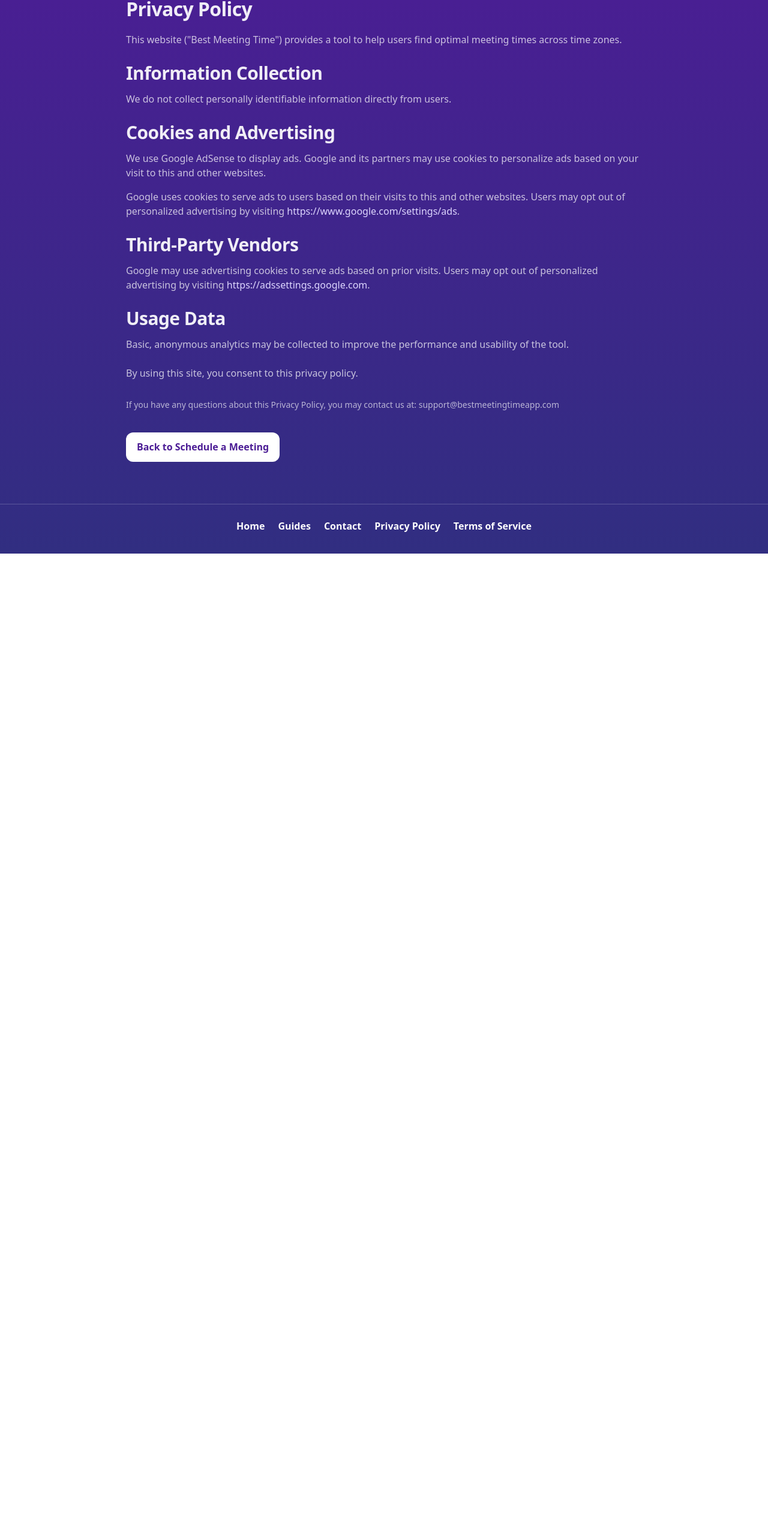
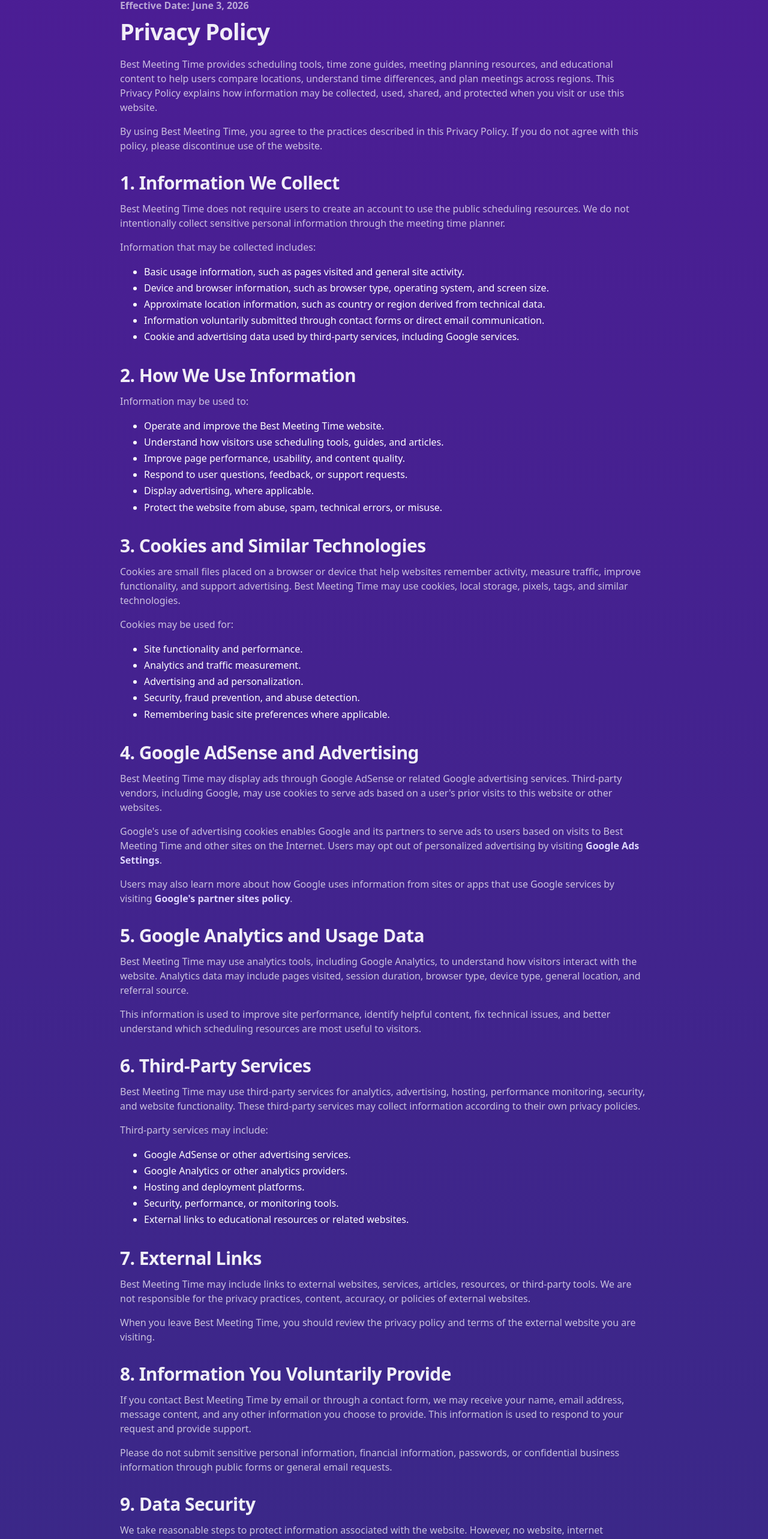
Before and after one commit to techtalk1282/Best-Meeting-Time, a Next.js app: page /privacy-policy in a window 1280 px wide. Shown: the part 115-2681 px from the top of the page at 60% size. Before the commit the page ends 1038 px from the top, so only its background shows below. Built offline with nearby package versions, Linux system fonts and the light colour scheme.

Commit message:
Expand privacy policy for AdSense trust and advertising disclosures
Expanded the privacy policy to include more comprehensive information on cookies, analytics, advertising, and data security, while maintaining site navigation and footer.

```diff
--- a/app/privacy-policy/page.tsx
+++ b/app/privacy-policy/page.tsx
@@ -1,13 +1,13 @@
 /**
  * File: app/privacy-policy/page.tsx
- * Version: v1.2
+ * Version: v1.3 (EXPANDED ADSENSE TRUST PRIVACY POLICY)
  * Purpose:
- * - Privacy policy page required for AdSense approval
- * - Adds site navigation and footer so the legal page is not isolated
- * - Preserves existing AdSense privacy wording
+ * - Replace short placeholder privacy policy with a more complete publisher-style policy
+ * - Add stronger sections for cookies, analytics, advertising, third-party vendors, external links, data security, children, and updates
+ * - Keep site navigation and footer intact
  *
  * Rollback:
- * - Revert to v1.1 if the legal page layout causes any visual regression
+ * - Revert to v1.2 if this expanded privacy policy causes any visual or content issue
  */
 
 import Link from "next/link";
@@ -64,77 +64,247 @@ export default function PrivacyPolicy() {
 
       <section
         style={{
-          maxWidth: "900px",
+          maxWidth: "920px",
           margin: "0 auto",
           padding: "40px 20px 70px",
-          lineHeight: "1.6",
+          lineHeight: "1.7",
         }}
       >
-        <h1 style={{ fontSize: "32px", fontWeight: "bold", marginBottom: "20px" }}>
+        <p style={{ opacity: 0.85, marginBottom: "10px", fontWeight: 700 }}>
+          Effective Date: June 3, 2026
+        </p>
+
+        <h1 style={{ fontSize: "38px", fontWeight: 900, marginBottom: "20px" }}>
           Privacy Policy
         </h1>
 
         <p>
-          This website ("Best Meeting Time") provides a tool to help users find optimal meeting
-          times across time zones.
-        </p>
-
-        <h2 style={{ marginTop: "24px" }}>Information Collection</h2>
-        <p>We do not collect personally identifiable information directly from users.</p>
-
-        <h2 style={{ marginTop: "24px" }}>Cookies and Advertising</h2>
-        <p>
-          We use Google AdSense to display ads. Google and its partners may use cookies to
-          personalize ads based on your visit to this and other websites.
+          Best Meeting Time provides scheduling tools, time zone guides, meeting planning resources,
+          and educational content to help users compare locations, understand time differences, and
+          plan meetings across regions. This Privacy Policy explains how information may be collected,
+          used, shared, and protected when you visit or use this website.
         </p>
 
         <p>
-          Google uses cookies to serve ads to users based on their visits to this and other
-          websites. Users may opt out of personalized advertising by visiting{" "}
+          By using Best Meeting Time, you agree to the practices described in this Privacy Policy. If
+          you do not agree with this policy, please discontinue use of the website.
+        </p>
+
+        <h2 style={{ marginTop: "30px" }}>1. Information We Collect</h2>
+        <p>
+          Best Meeting Time does not require users to create an account to use the public scheduling
+          resources. We do not intentionally collect sensitive personal information through the meeting
+          time planner.
+        </p>
+
+        <p>Information that may be collected includes:</p>
+
+        <ul>
+          <li>Basic usage information, such as pages visited and general site activity.</li>
+          <li>Device and browser information, such as browser type, operating system, and screen size.</li>
+          <li>Approximate location information, such as country or region derived from technical data.</li>
+          <li>Information voluntarily submitted through contact forms or direct email communication.</li>
+          <li>Cookie and advertising data used by third-party services, including Google services.</li>
+        </ul>
+
+        <h2 style={{ marginTop: "30px" }}>2. How We Use Information</h2>
+        <p>Information may be used to:</p>
+
+        <ul>
+          <li>Operate and improve the Best Meeting Time website.</li>
+          <li>Understand how visitors use scheduling tools, guides, and articles.</li>
+          <li>Improve page performance, usability, and content quality.</li>
+          <li>Respond to user questions, feedback, or support requests.</li>
+          <li>Display advertising, where applicable.</li>
+          <li>Protect the website from abuse, spam, technical errors, or misuse.</li>
+        </ul>
+
+        <h2 style={{ marginTop: "30px" }}>3. Cookies and Similar Technologies</h2>
+        <p>
+          Cookies are small files placed on a browser or device that help websites remember activity,
+          measure traffic, improve functionality, and support advertising. Best Meeting Time may use
+          cookies, local storage, pixels, tags, and similar technologies.
+        </p>
+
+        <p>Cookies may be used for:</p>
+
+        <ul>
+          <li>Site functionality and performance.</li>
+          <li>Analytics and traffic measurement.</li>
+          <li>Advertising and ad personalization.</li>
+          <li>Security, fraud prevention, and abuse detection.</li>
+          <li>Remembering basic site preferences where applicable.</li>
+        </ul>
+
+        <h2 style={{ marginTop: "30px" }}>4. Google AdSense and Advertising</h2>
+        <p>
+          Best Meeting Time may display ads through Google AdSense or related Google advertising
+          services. Third-party vendors, including Google, may use cookies to serve ads based on a
+          user&apos;s prior visits to this website or other websites.
+        </p>
+
+        <p>
+          Google&apos;s use of advertising cookies enables Google and its partners to serve ads to
+          users based on visits to Best Meeting Time and other sites on the Internet. Users may opt
+          out of personalized advertising by visiting{" "}
           <a
             href="https://www.google.com/settings/ads"
             target="_blank"
             rel="noopener noreferrer"
-            style={{ color: "#ddd6fe" }}
+            style={{ color: "#ddd6fe", fontWeight: 800 }}
           >
-            https://www.google.com/settings/ads
+            Google Ads Settings
           </a>
           .
         </p>
 
-        <h2 style={{ marginTop: "24px" }}>Third-Party Vendors</h2>
         <p>
-          Google may use advertising cookies to serve ads based on prior visits. Users may opt out
-          of personalized advertising by visiting{" "}
+          Users may also learn more about how Google uses information from sites or apps that use
+          Google services by visiting{" "}
           <a
-            href="https://adssettings.google.com"
+            href="https://policies.google.com/technologies/partner-sites"
             target="_blank"
             rel="noopener noreferrer"
-            style={{ color: "#ddd6fe" }}
+            style={{ color: "#ddd6fe", fontWeight: 800 }}
           >
-            https://adssettings.google.com
+            Google&apos;s partner sites policy
           </a>
           .
         </p>
 
-        <h2 style={{ marginTop: "24px" }}>Usage Data</h2>
+        <h2 style={{ marginTop: "30px" }}>5. Google Analytics and Usage Data</h2>
         <p>
-          Basic, anonymous analytics may be collected to improve the performance and usability of
-          the tool.
+          Best Meeting Time may use analytics tools, including Google Analytics, to understand how
+          visitors interact with the website. Analytics data may include pages visited, session
+          duration, browser type, device type, general location, and referral source.
         </p>
 
-        <p style={{ marginTop: "24px" }}>
-          By using this site, you consent to this privacy policy.
+        <p>
+          This information is used to improve site performance, identify helpful content, fix
+          technical issues, and better understand which scheduling resources are most useful to
+          visitors.
         </p>
 
-        <p style={{ marginTop: "30px", fontSize: "14px", opacity: 0.9 }}>
-          If you have any questions about this Privacy Policy, you may contact us at:
-          support@bestmeetingtimeapp.com
+        <h2 style={{ marginTop: "30px" }}>6. Third-Party Services</h2>
+        <p>
+          Best Meeting Time may use third-party services for analytics, advertising, hosting,
+          performance monitoring, security, and website functionality. These third-party services may
+          collect information according to their own privacy policies.
         </p>
+
+        <p>Third-party services may include:</p>
+
+        <ul>
+          <li>Google AdSense or other advertising services.</li>
+          <li>Google Analytics or other analytics providers.</li>
+          <li>Hosting and deployment platforms.</li>
+          <li>Security, performance, or monitoring tools.</li>
+          <li>External links to educational resources or related websites.</li>
+        </ul>
+
+        <h2 style={{ marginTop: "30px" }}>7. External Links</h2>
+        <p>
+          Best Meeting Time may include links to external websites, services, articles, resources, or
+          third-party tools. We are not responsible for the privacy practices, content, accuracy, or
+          policies of external websites.
+        </p>
+
+        <p>
+          When you leave Best Meeting Time, you should review the privacy policy and terms of the
+          external website you are visiting.
+        </p>
+
+        <h2 style={{ marginTop: "30px" }}>8. Information You Voluntarily Provide</h2>
+        <p>
+          If you contact Best Meeting Time by email or through a contact form, we may receive your
+          name, email address, message content, and any other information you choose to provide. This
+          information is used to respond to your request and provide support.
+        </p>
+
+        <p>
+          Please do not submit sensitive personal information, financial information, passwords, or
+          confidential business information through public forms or general email requests.
+        </p>
+
+        <h2 style={{ marginTop: "30px" }}>9. Data Security</h2>
+        <p>
+          We take reasonable steps to protect information associated with the website. However, no
+          website, internet transmission, hosting platform, or electronic storage method can be
+          guaranteed to be completely secure.
+        </p>
+
+        <p>
+          Users are responsible for using secure devices, updated browsers, and safe browsing
+          practices when accessing online tools and resources.
+        </p>
+
+        <h2 style={{ marginTop: "30px" }}>10. Data Retention</h2>
+        <p>
+          Best Meeting Time retains information only as long as reasonably needed for website
+          operation, analytics, security, support, compliance, or legitimate business purposes.
+          Third-party services may retain data according to their own retention policies.
+        </p>
+
+        <h2 style={{ marginTop: "30px" }}>11. Children&apos;s Privacy</h2>
+        <p>
+          Best Meeting Time is intended for general audiences and business or productivity use. The
+          website is not directed toward children under the age of 13, and we do not knowingly collect
+          personal information from children.
+        </p>
+
+        <p>
+          If you believe a child has provided personal information through this website, please contact
+          us so we can review and remove the information where appropriate.
+        </p>
+
+        <h2 style={{ marginTop: "30px" }}>12. International Visitors</h2>
+        <p>
+          Best Meeting Time may be accessed by users from different countries. By using this website,
+          you understand that information may be processed in the United States or other locations
+          where service providers operate.
+        </p>
+
+        <p>
+          Privacy rights may vary depending on your country, state, province, or region. Users are
+          encouraged to review local privacy rights and contact us with privacy-related questions.
+        </p>
+
+        <h2 style={{ marginTop: "30px" }}>13. Your Choices</h2>
+        <p>You may control certain privacy and advertising choices by:</p>
+
+        <ul>
+          <li>Changing cookie settings in your browser.</li>
+          <li>Using browser privacy or tracking protection tools.</li>
+          <li>Visiting Google Ads Settings to manage personalized advertising.</li>
+          <li>Using Google Analytics opt-out tools where available.</li>
+          <li>Contacting us with questions about information you voluntarily submitted.</li>
+        </ul>
+
+        <h2 style={{ marginTop: "30px" }}>14. Do Not Track Signals</h2>
+        <p>
+          Some browsers provide Do Not Track signals. Because there is no consistent industry standard
+          for responding to these signals, Best Meeting Time may not respond to Do Not Track requests
+          in a uniform way.
+        </p>
+
+        <h2 style={{ marginTop: "30px" }}>15. Changes to This Privacy Policy</h2>
+        <p>
+          We may update this Privacy Policy from time to time. Updates will be posted on this page
+          with a revised effective date. Continued use of the website after a policy update means you
+          accept the updated policy.
+        </p>
+
+        <h2 style={{ marginTop: "30px" }}>16. Contact Information</h2>
+        <p>
+          If you have questions about this Privacy Policy or how Best Meeting Time handles privacy,
+          cookies, analytics, or advertising, you may contact us at:
+        </p>
+
+        <p style={{ fontWeight: 800 }}>support@bestmeetingtimeapp.com</p>
 
         <div style={{ marginTop: "36px" }}>
           <Link
-            href="/how-it-works"
+            href="/"
             style={{
               display: "inline-block",
               background: "white",
@@ -145,7 +315,7 @@ export default function PrivacyPolicy() {
               textDecoration: "none",
             }}
           >
-            Back to Schedule a Meeting
+            Back to Home
           </Link>
         </div>
       </section>
@@ -164,6 +334,9 @@ export default function PrivacyPolicy() {
           <Link href="/guides" style={{ color: "white", textDecoration: "none", fontWeight: 700 }}>
             Guides
           </Link>
+          <Link href="/blog" style={{ color: "white", textDecoration: "none", fontWeight: 700 }}>
+            Blog
+          </Link>
           <Link href="/contact" style={{ color: "white", textDecoration: "none", fontWeight: 700 }}>
             Contact
           </Link>
```
